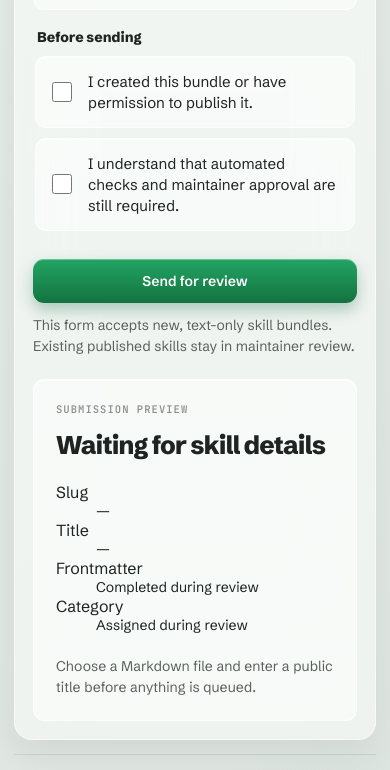
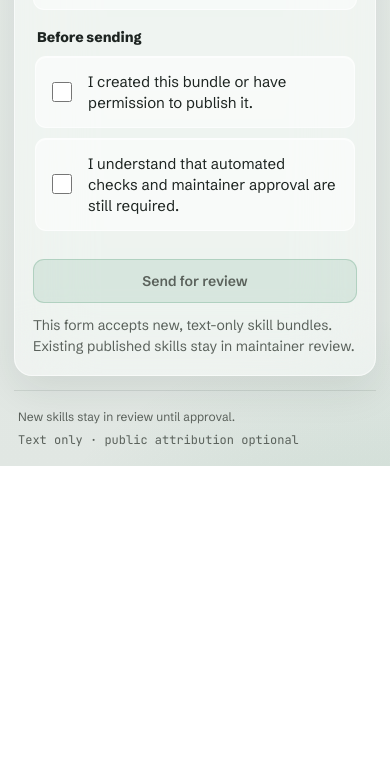
Before and after one commit to FilhoRicardo/esg-skills-marketplace, a plain HTML site: page site/submit.html in a window 390 px wide. Shown: the part 1214-1984 px from the top of the page. After the commit the page ends 1680 px from the top, so only its background shows below. Drawn offline with Linux system fonts and the light colour scheme.

Commit message:
Repair submission form layout

```diff
--- a/site/app.js
+++ b/site/app.js
@@ -9,11 +9,6 @@ const publicContactInput = document.querySelector("#public-contact");
 const rightsInput = document.querySelector("#rights-confirmed");
 const boundaryInput = document.querySelector("#boundary-confirmed");
 const submitButton = document.querySelector("#submit-button");
-const previewHeading = document.querySelector("#preview-title");
-const previewSlug = document.querySelector("#preview-slug");
-const previewTitle = document.querySelector("#preview-title-value");
-const previewCategory = document.querySelector("#preview-category");
-const previewDetail = document.querySelector("#preview-detail");
 const feedbackCard = document.querySelector("#submission-feedback");
 const feedbackTitle = document.querySelector("#feedback-title");
 const feedbackDetail = document.querySelector("#feedback-detail");
@@ -149,28 +144,11 @@ function buildPreview(skillText, marketplaceText) {
   return {
     slug: slugifyTitle(title),
     title,
-    category: "Assigned during review",
-    description: "Instructions uploaded. Frontmatter and category will be completed during review.",
   };
 }
 
 function updatePreview(nextPreview) {
   preview = nextPreview;
-  if (!nextPreview) {
-    previewHeading.textContent = "Waiting for skill details";
-    previewSlug.textContent = "—";
-    previewTitle.textContent = "—";
-    previewCategory.textContent = "Assigned during review";
-    previewDetail.textContent =
-      "Choose a Markdown file and enter a public title before anything is queued.";
-    return;
-  }
-
-  previewHeading.textContent = nextPreview.title;
-  previewSlug.textContent = nextPreview.slug;
-  previewTitle.textContent = nextPreview.title;
-  previewCategory.textContent = nextPreview.category;
-  previewDetail.textContent = nextPreview.description;
 }
 
 function syncSubmitButton() {
@@ -292,7 +270,7 @@ async function loadSubmissionConfig() {
     if (!response.ok) throw new Error(`Submission config request failed with ${response.status}`);
 
     intakeConfig = await response.json();
-    setSubmissionTone("Ready for skill details", "success");
+    setSubmissionTone("Ready for skill details", "neutral");
   } catch (error) {
     console.error("Unable to load submission config", error);
     intakeConfig = null;
--- a/site/styles.css
+++ b/site/styles.css
@@ -134,6 +134,17 @@ footer {
   padding: 11px 18px;
   font-size: 14px;
   text-decoration: none;
+}
+
+.aster-btn:disabled {
+  cursor: not-allowed;
+  box-shadow: none;
+}
+
+.aster-btn--primary:disabled {
+  border: 1px solid var(--aster-green-line);
+  background: var(--aster-green-tint);
+  color: var(--aster-ink-2);
 }
 
 main {
@@ -380,7 +391,7 @@ footer {
 .submit-workspace {
   padding: clamp(20px, 4vw, 34px);
   display: grid;
-  grid-template-columns: minmax(0, 1.25fr) minmax(300px, 0.65fr);
+  grid-template-columns: minmax(0, 1fr);
   gap: 28px;
   align-items: start;
 }
@@ -510,28 +521,6 @@ footer {
   max-width: 48ch;
 }
 
-.submission-preview {
-  min-height: 100%;
-  padding: 22px;
-  position: sticky;
-  top: 18px;
-}
-
-.submission-preview h2 {
-  margin-bottom: 22px;
-  font-size: 1.6rem;
-}
-
-.preview-list {
-  gap: 14px;
-  margin-bottom: 22px;
-}
-
-.preview-list dd {
-  overflow-wrap: anywhere;
-  font-size: 14px;
-}
-
 .feedback-card {
   padding: 16px 18px;
 }
@@ -563,9 +552,6 @@ footer {
     gap: 16px;
   }
 
-  .submit-workspace {
-    grid-template-columns: minmax(0, 1fr) 300px;
-  }
 }
 
 @media (max-width: 820px) {
@@ -655,10 +641,6 @@ footer {
     gap: 22px;
   }
 
-  .submission-preview {
-    min-height: 0;
-    position: static;
-  }
 }
 
 @media (max-width: 560px) {
--- a/site/submit.html
+++ b/site/submit.html
@@ -9,8 +9,8 @@
     >
     <title>Submit a skill · ESG Skills Marketplace</title>
     <link rel="stylesheet" href="aster-tokens.css">
-    <link rel="stylesheet" href="styles.css">
-    <script src="app.js?v=raw-markdown" defer></script>
+    <link rel="stylesheet" href="styles.css?v=form-first-repair-2">
+    <script src="app.js?v=form-first-repair-2" defer></script>
   </head>
   <body class="aster-bg">
     <div class="site-shell">
@@ -135,34 +135,6 @@
             </div>
           </div>
 
-          <aside class="submission-preview aster-inner" aria-labelledby="preview-title">
-            <p class="aster-eyebrow">Submission preview</p>
-            <h2 id="preview-title">Waiting for skill details</h2>
-
-            <dl class="preview-list">
-              <div>
-                <dt>Slug</dt>
-                <dd id="preview-slug">—</dd>
-              </div>
-              <div>
-                <dt>Title</dt>
-                <dd id="preview-title-value">—</dd>
-              </div>
-              <div>
-                <dt>Frontmatter</dt>
-                <dd>Completed during review</dd>
-              </div>
-              <div>
-                <dt>Category</dt>
-                <dd id="preview-category">Assigned during review</dd>
-              </div>
-            </dl>
-
-            <p id="preview-detail" class="preview-detail">
-              Choose a Markdown file and enter a public title to check the bundle before it enters
-              review.
-            </p>
-          </aside>
         </section>
       </main>
 
```
Also changed, not shown: site/index.html (+2 -2 lines), 5 other files.
